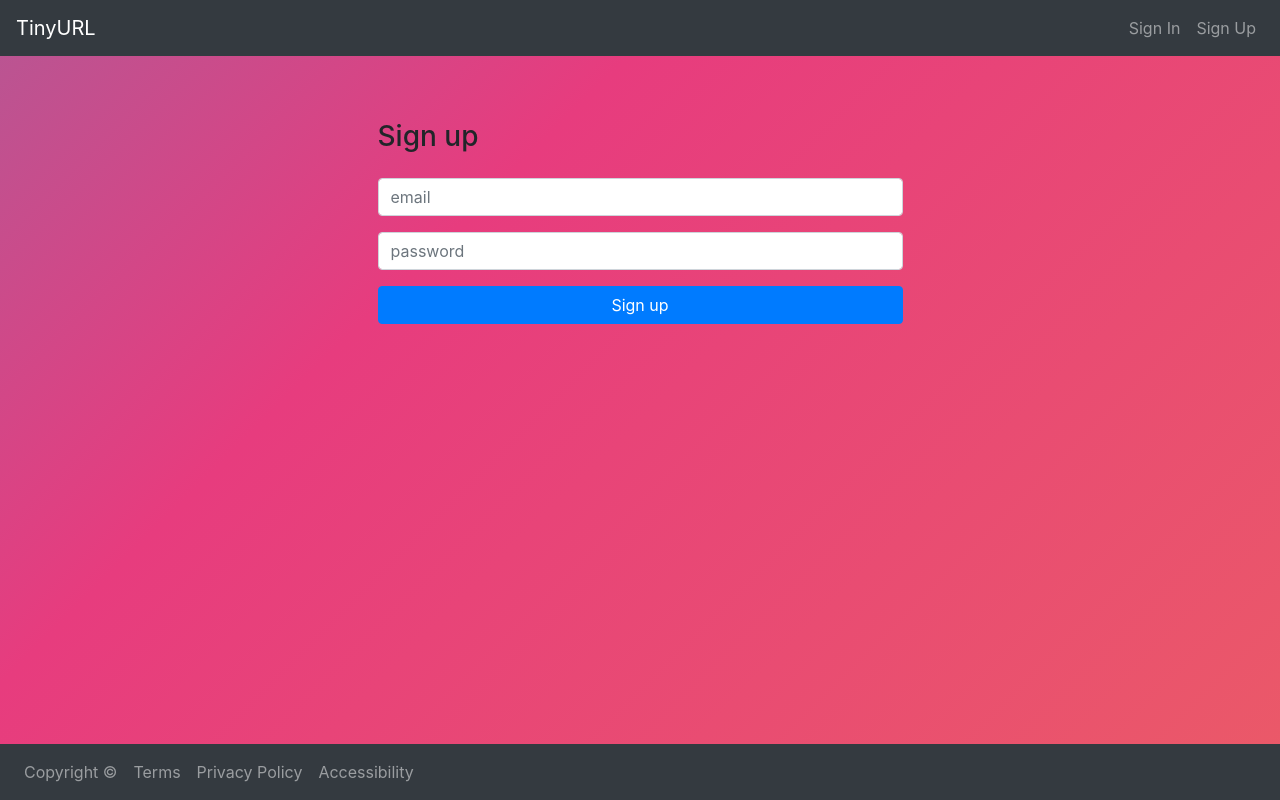
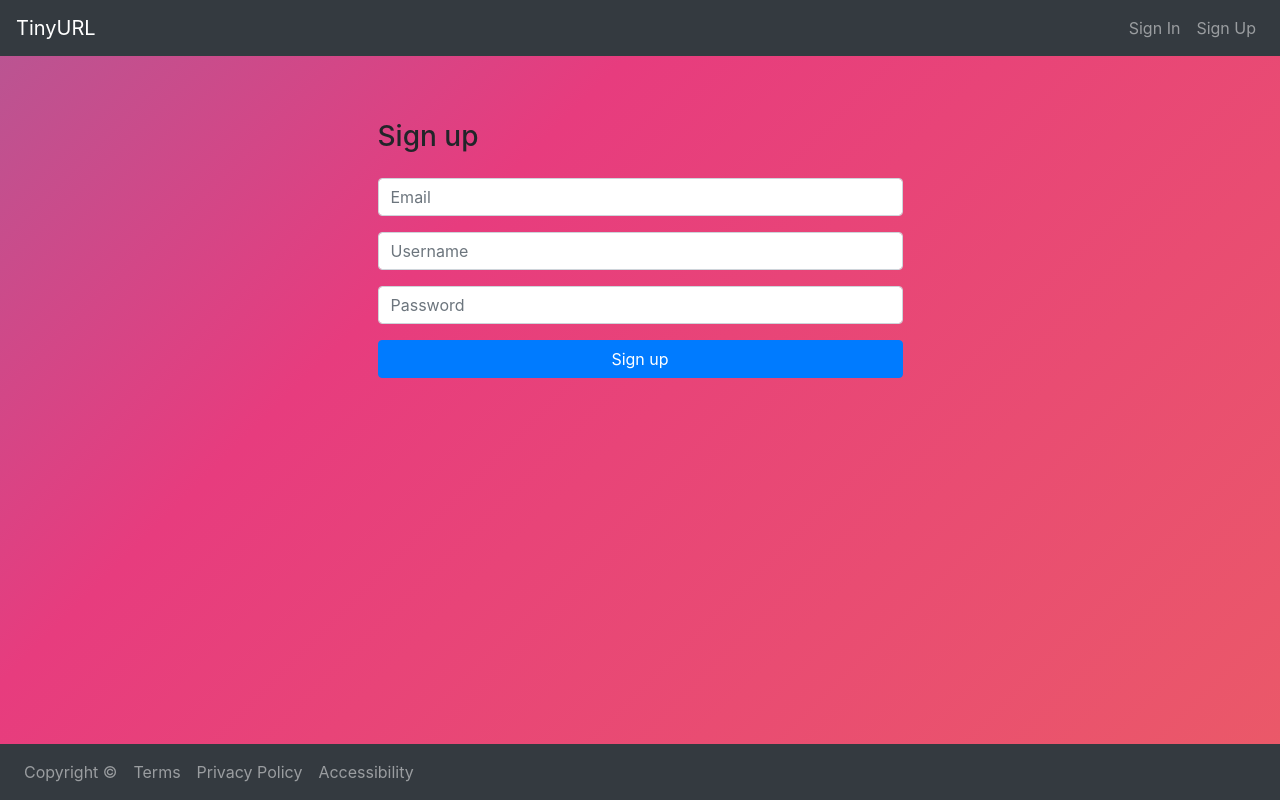
Before and after one commit to vasi334/tiny-url-frontend, a React (Create React App) app: page /register in a window 1280 px wide. Built offline with nearby package versions, Linux system fonts and the light colour scheme.

Commit message:
change login&register page

```diff
--- a/src/components/login.component.js
+++ b/src/components/login.component.js
@@ -41,7 +41,7 @@ const Login = () => {
             <div className="row justify-content-center">
                 <div className="col-md-6">
                     <form onSubmit={handleLogin} className="mt-5">
-                        <h3 className="mb-4">Login</h3>
+                        <h3 className="mb-4">Sign In</h3>
                         <div className="form-group">
                             <input
                                 type="text"
--- a/src/components/register.component.js
+++ b/src/components/register.component.js
@@ -5,6 +5,7 @@ import "../themes/register.css";
 
 const Signup = () => {
     const [email, setEmail] = useState("");
+    const [username, setUsername] = useState("");
     const [password, setPassword] = useState("");
     const [error, setError] = useState("");
 
@@ -49,16 +50,25 @@ const Signup = () => {
                             <input
                                 type="text"
                                 className="form-control"
-                                placeholder="email"
+                                placeholder="Email"
                                 value={email}
                                 onChange={(e) => setEmail(e.target.value)}
                             />
                         </div>
                         <div className="form-group">
                             <input
+                                type="text"
+                                className="form-control"
+                                placeholder="Username"
+                                value={username}
+                                onChange={(e) => setUsername(e.target.value)}
+                            />
+                        </div>
+                        <div className="form-group">
+                            <input
                                 type="password"
                                 className="form-control"
-                                placeholder="password"
+                                placeholder="Password"
                                 value={password}
                                 onChange={(e) => setPassword(e.target.value)}
                             />
```
